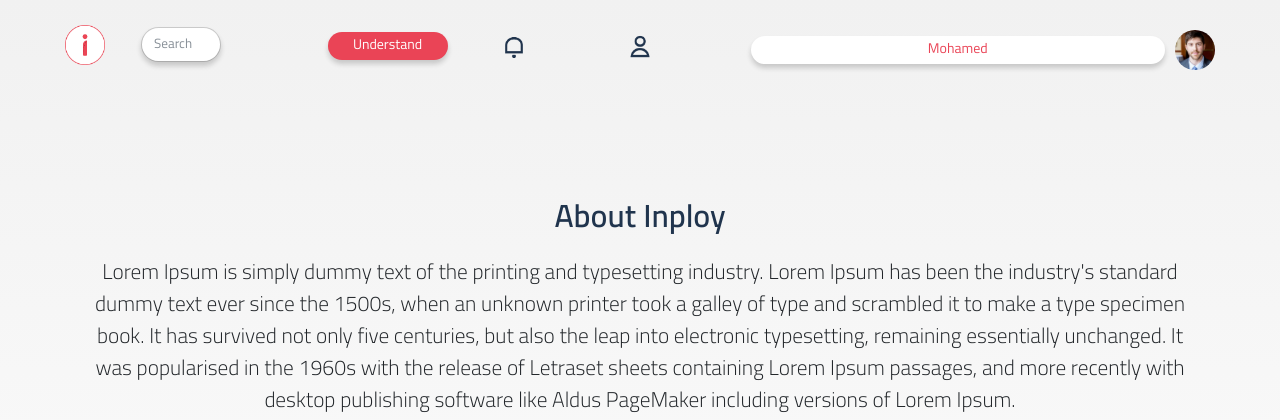
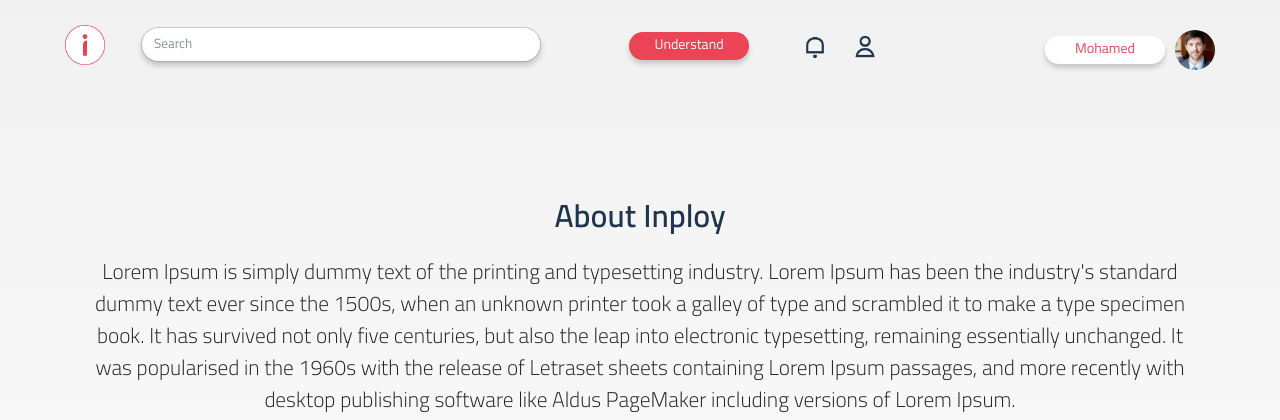
Before and after one commit to MohebMak/inploy, a PHP site: page /about_us.php in a window 1280 px wide. Shown: the top 420 px of the page. Run offline with PHP 8.4, Linux system fonts and the light colour scheme; some libraries are stand-ins or nearby versions.

Commit message:
some fixes

```diff
--- a/inploy.css
+++ b/inploy.css
@@ -6,7 +6,7 @@
 width: 70%;
 }
 .search_form>input{
-width: 90% !important;
+width: 400px !important;
 margin-left: 0;
 }
 
@@ -15,12 +15,12 @@ margin-left: 0;
     padding-left: 5px;
     padding-right: 5px;
 }
-.nav_btn
+.nav_btn1
 {
   width:40% !important;
   min-width: 0 !important;
 }
-.container-fluid>.navbar-collapse>.mr-auto>.nav-item
+.container-fluid>.navbar-collapse>.mr-auto>.nav-item1
 {
   width: 100%;
 
--- a/nav.php
+++ b/nav.php
@@ -18,7 +18,7 @@
 
         <div class="collapse navbar-collapse" id="navbarsExampleDefault">
             <ul class="navbar-nav mr-auto" style="margin-top: -6px">
-                <li class="nav-item">
+                <li class="nav-item nav-item1">
                     <form class="form-inline my-2 my-lg-0 search_form" >
                         <input class="form-control mr-sm-2 nav_bar_search" type="text" placeholder="Search" aria-label="Search" style="">
                     </form>
@@ -40,10 +40,10 @@
             </ul>
             <div class="nav-login">
 
-            <button class="btn nav_btn" data-toggle="modal" data-target="#login">
+            <button class="btn nav_btn nav_btn1" data-toggle="modal" data-target="#login">
                 Log in
             </button>
-            <button class="btn nav_btn" data-toggle="modal" data-target="#reg">
+            <button class="btn nav_btn nav_btn1" data-toggle="modal" data-target="#reg">
                 Sign up
             </button>
           </div>
```
